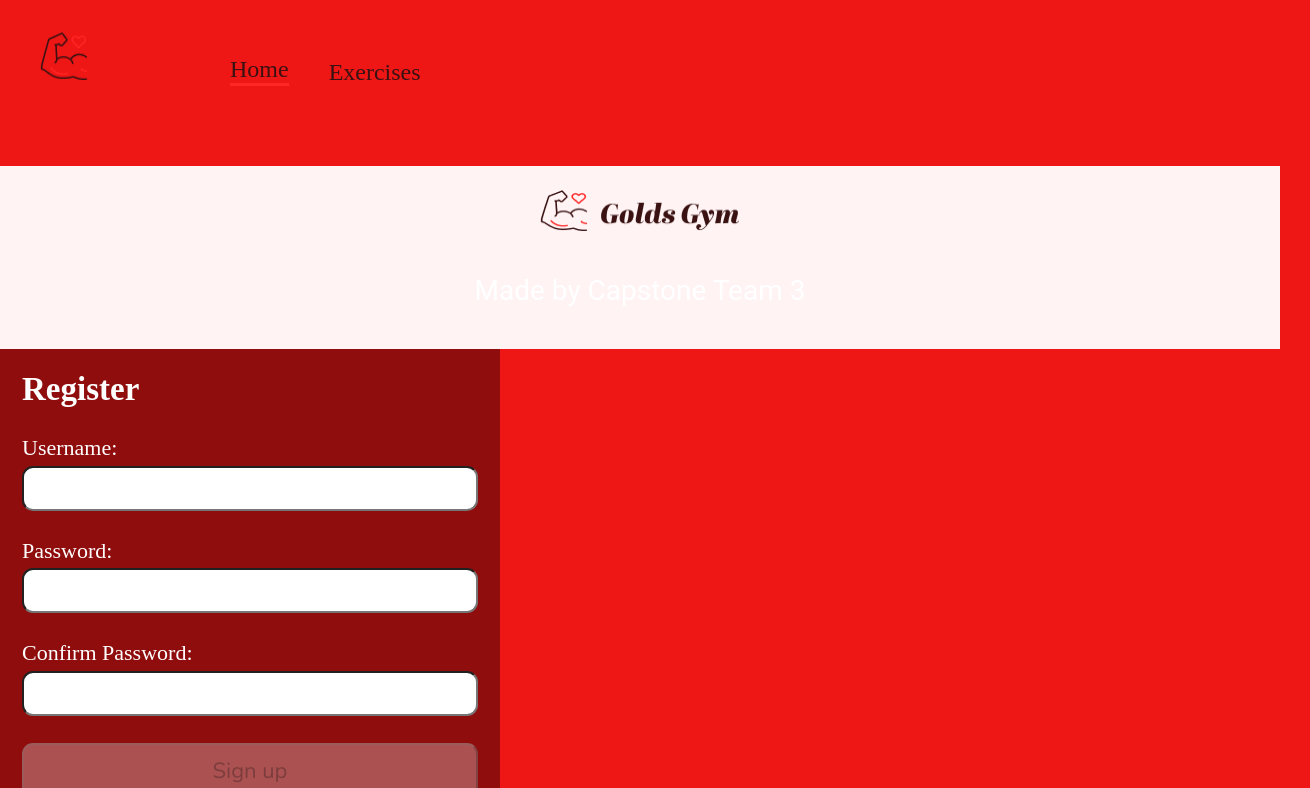
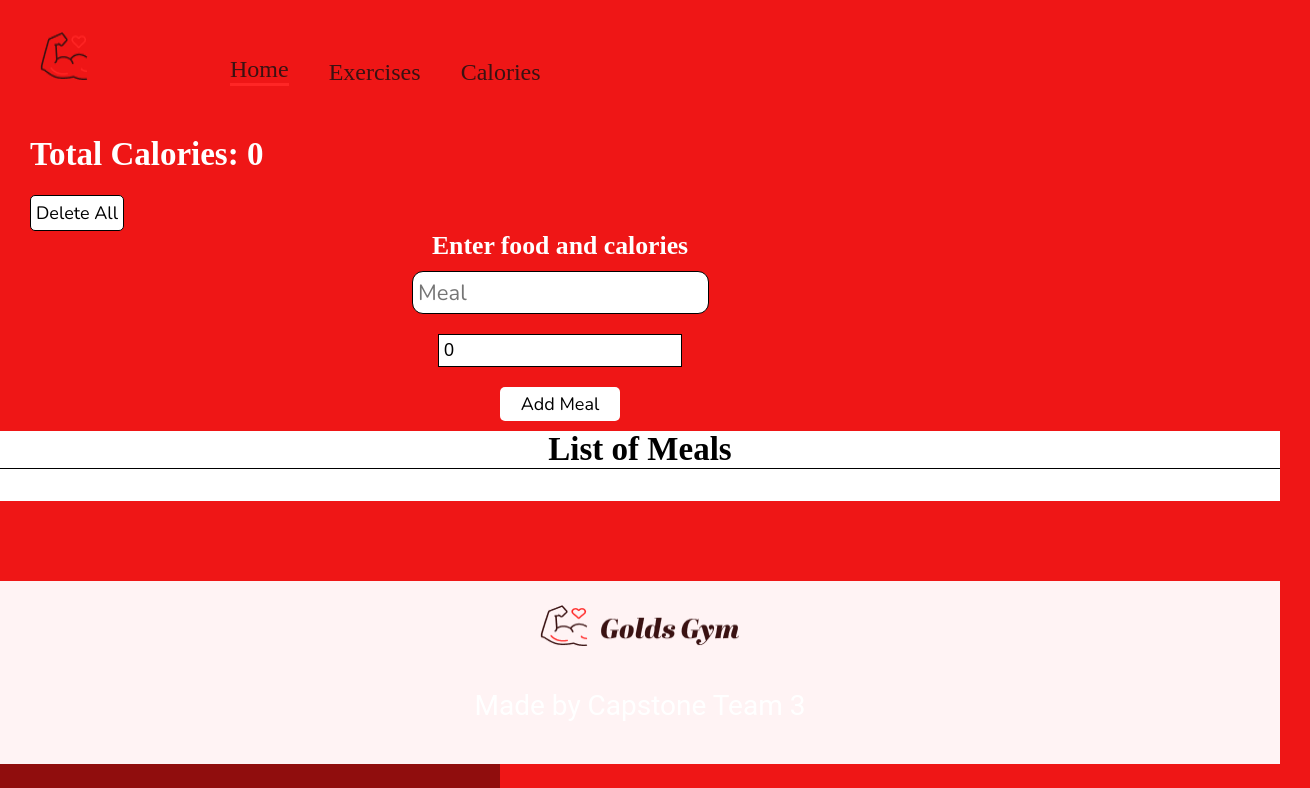
Before and after one commit to hailley-kane/Capstone_Project, a React (Create React App) app: page /CalorieTracker in a window 1280 px wide. Shown: the top 788 px of the page, 1310 px wide, since content can reach past the window. Built offline with nearby package versions, Linux system fonts and the light colour scheme.

Commit message:
initial calorie page

```diff
--- a/src/App.css
+++ b/src/App.css
@@ -142,3 +142,110 @@
     width: 280px;
   }
 }
+
+/*for total calories*/
+.app_controls_counter{
+  text-underline-position: under;
+  position:relative;
+  top: 50px;
+  left: 30px;
+}
+
+/*for delete all button in calories*/
+.app_controls_delete{
+  position: relative;
+  top: 50px;
+  left: 30px;
+}
+.btn_delete_all{
+  font-size: 18px;
+  background-color:#fff;
+  color:black;
+  outline: none;
+  padding: 5px;
+  text-align: center;
+  border-radius: 5px;
+  border: 1px solid black;
+
+}
+
+/*for Meal Input Controls in calories page*/
+.app_controls{
+  width: 50%;
+  height: 150px;
+  margin: 50px auto;
+}
+/*For input meals in calorie page*/
+.app_controls_inputs input{
+  padding: 5px;
+  margin: 10px;
+  font-size: 18px;
+  border: 1px solid rgba(0, 0, 0, 2);
+  border-radius: 0rem;
+
+}
+/*For input meals in calorie page*/
+.app_controls_inputs{
+  width: 75%;
+  display: flex;
+  justify-content: space-evenly;
+  align-items: center;
+  flex-direction: column;
+}
+/*For input meals in calorie page*/
+.app_controls_inputs button {
+  padding: 5px;
+  width: 25%;
+  text-align: center;
+  color: black;
+  background-color: #fff;
+  margin: 10px auto;
+  font-size: 18px;
+  border-radius: 5px;
+  border: 1px black;
+
+}
+
+/*for meal list calories page*/
+.meals_container{
+  margin: 0 auto;
+  display: flex;
+  align-items: center;
+  justify-content: center;
+  flex-direction: column;
+  background: #fff;
+  color:black;
+}
+.meals_container_wrapper{
+  height: auto;
+  width: 100%;
+  padding: 16px;
+  display: flex;
+  align-items: center;
+  flex-direction: column;
+  border-top: 1px solid rgba(0, 0, 0, 2);
+}
+.meals_container_wrapper_inner{
+  width: 30%;
+  height: 50px;
+  display: flex;
+  align-items: center;
+  justify-content: space-between;
+  border-bottom: 1px solid rgba(0, 0, 0, 2);
+  margin: 10px;
+  padding: 3px;
+  font-size: 18px;
+  font-weight: 800;
+}
+.btn_delete_meal{
+  padding: 3px;
+  display: flex;
+  outline: none;
+  text-align: center;
+  font-size: 13px;
+  color:#fff;
+  background-color: black;
+  border-radius: 5px;
+  border: 1px solid black;
+  margin-top: 0px;
+}
--- a/src/App.js
+++ b/src/App.js
@@ -8,6 +8,7 @@
 import Footer from './components/Footer';
 import Register from "./pages/Register";
 import Login from "./pages/Login";
+import CalorieTracker from './pages/CalorieTracker';
 
 const App = () => {
   return (
@@ -16,6 +17,7 @@
           <Routes>
               <Route path='/' element={<Home />} />
               <Route path='/exercise/:id' element={<ExerciseDetail />}/>
+              <Route path = '/CalorieTracker' element={<CalorieTracker/>}/>
           </Routes>
           <Footer />
           <Register/>
--- /dev/null
+++ b/src/components/AppControls/AppControlsCounter.js
@@ -0,0 +1,11 @@
+import React from "react";
+
+const AppControlsCounter = ({total}) => {
+    return(
+        <div className = "app_controls_counter">
+            <h2>Total Calories: <span>{total}</span></h2>
+        </div>
+    )
+}
+
+export default AppControlsCounter
--- /dev/null
+++ b/src/components/AppControls/AppControlsDelete.js
@@ -0,0 +1,11 @@
+import React from "react";
+
+const AppControlsDelete = ({deleteAllMeals}) => {
+    return(
+        <div className = "app_controls_delete">
+            <button className="btn_delete_all" onClick={()=>deleteAllMeals()}>Delete All</button>
+        </div>
+    )
+}
+
+export default AppControlsDelete
--- /dev/null
+++ b/src/components/AppControls/AppControlsInput.js
@@ -0,0 +1,20 @@
+import React from "react";
+
+const AppControlsInput = ({addMealsHandler,calories,mealName,setCalories,setMealName}) => {
+
+    const onAddMealsClick = () =>{
+        addMealsHandler();
+    };
+    return(
+        <div className = "app_controls">
+            <div className="app_controls_inputs">
+                <h3>Enter food and calories</h3>
+            <input type = "text" placeholder = "Meal" value = {mealName} onChange={(e) => setMealName(e.target.value)} />
+            <input type = "number" placeholder="Calories" value={calories} onChange={(e)=> setCalories(e.target.value)} min = {0}/>
+            <button onClick={onAddMealsClick}>Add Meal</button>
+            </div>
+        </div>
+    )
+}
+
+export default AppControlsInput
--- /dev/null
+++ b/src/components/MealsList/MealsList.js
@@ -0,0 +1,22 @@
+import React from "react";
+
+const MealsList = ({meals, deleteMealHandler}) =>{
+
+
+    return(
+        <div className = "meals_container_wrapper">
+            {meals.map((meals,index)=>(
+                <div key = {index} className = "meals_container_wrapper_inner">
+                    <div>
+                        {`${meals.mealName} : ${meals.calories}`}
+                    </div>
+                    <div>
+                        <button className="btn_delete_meal" onClick = {()=>deleteMealHandler(meals.id)}>Delete</button>
+                    </div>
+                </div>
+            ))}
+        </div>
+    );
+};
+
+export default MealsList
--- a/src/components/NavBar.js
+++ b/src/components/NavBar.js
@@ -14,6 +14,7 @@
       <Stack direction={'row'} gap={'40px'} fontSize={'24px'} alignItems={'flex-end'}>
         <Link to='/' style={{textDecoration: 'none', color: '#3A1212', borderBottom: '3px solid #FF2625'}}>Home</Link>
         <a href="#exercises" style={{textDecoration: 'none', color: '#3A1212'}}>Exercises</a>
+        <a href="CalorieTracker" style={{textDecoration: 'none', color: '#3A1212'}}>Calories</a>
       </Stack>
     </Stack>
   );
--- /dev/null
+++ b/src/pages/CalorieTracker.js
@@ -0,0 +1,66 @@
+import React, {useState} from "react";
+import AppControlsCounter from "../components/AppControls/AppControlsCounter";
+import AppControlsDelete from "../components/AppControls/AppControlsDelete";
+import AppControlsInput from "../components/AppControls/AppControlsInput";
+import MealsList from "../components/MealsList/MealsList";
+
+const CalorieTracker = () => {
+	const[meals,setMeals] = useState([]);
+	const[mealName,setMealName] = useState("");
+	const[calories,setCalories] = useState(0);
+
+
+	const addMealsHandler = () => {
+		const previousMeals = [...meals];
+		const meal = {
+			mealName, calories, id: Math.floor(Math.random() * 1000)
+		};
+
+		const newMeals = previousMeals.concat(meal);
+
+		if(calories <=0 || mealName === "")
+		{
+			alert("Must not be empty");
+		}
+		else
+		{
+			setMeals(newMeals);
+		}
+
+		setMealName("");
+		setCalories(0);
+	};
+
+	const deleteMealHandler = (id) => {
+		const previousMeals = [...meals];
+		const newMeals = previousMeals.filter((meal)=>meal.id !==id);
+
+		setMeals(newMeals);
+	};
+
+	const deleteAllMeals = () =>{
+		setMeals([]);
+
+	};
+
+	const total = meals.map((meal)=>meal.calories).reduce((acc,value)=>acc + +value,0);
+
+return (
+	<div>
+		<AppControlsCounter total = {total}/>
+		<AppControlsDelete deleteAllMeals = {deleteAllMeals}/>
+		<AppControlsInput addMealsHandler = {addMealsHandler} mealName = {mealName} calories = {calories}
+		setMealName = {setMealName} setCalories = {setCalories}
+		/>
+
+		<div className = "meals_container">
+		<h2>List of Meals </h2>
+			<MealsList meals = {meals} deleteMealHandler={deleteMealHandler}/>
+		</div>
+	</div>
+
+
+);
+};
+
+export default CalorieTracker;
```
Also changed, not shown: src/pages/api/axios.js (line endings or trailing spaces).
